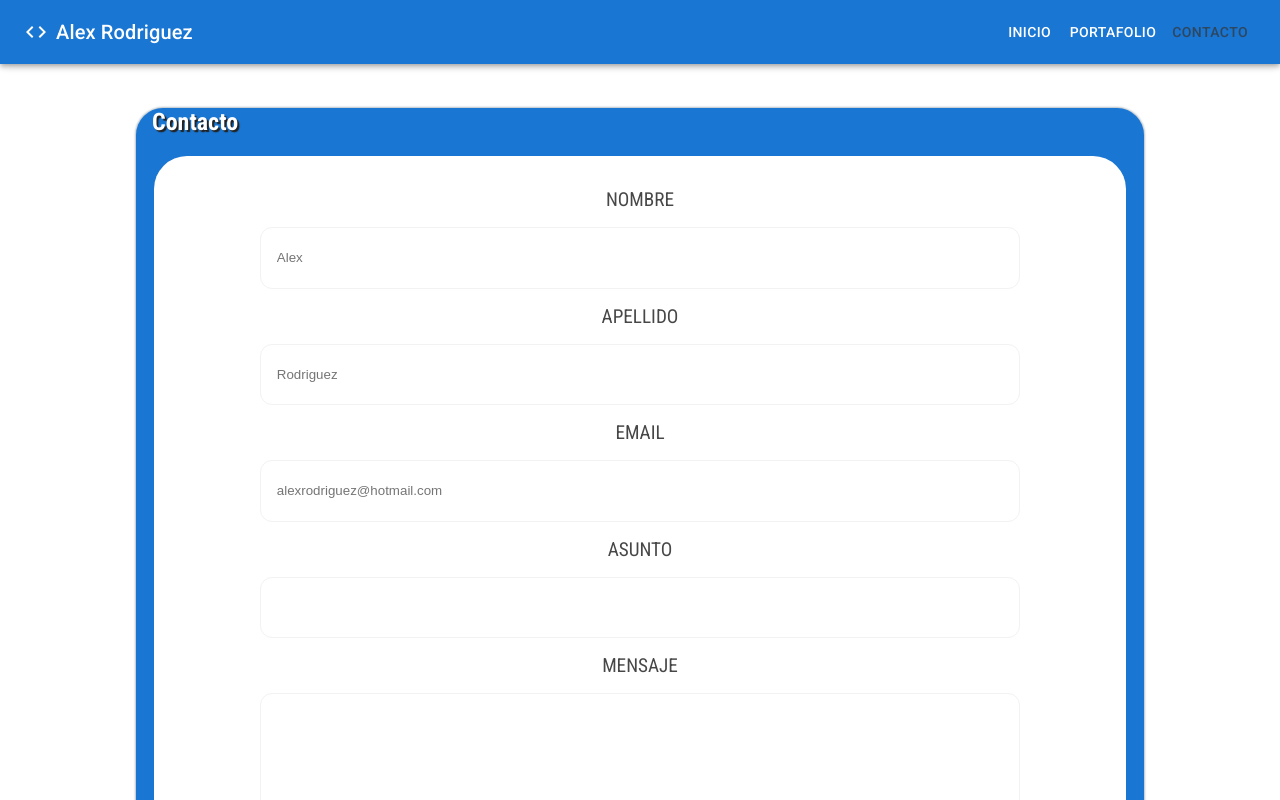
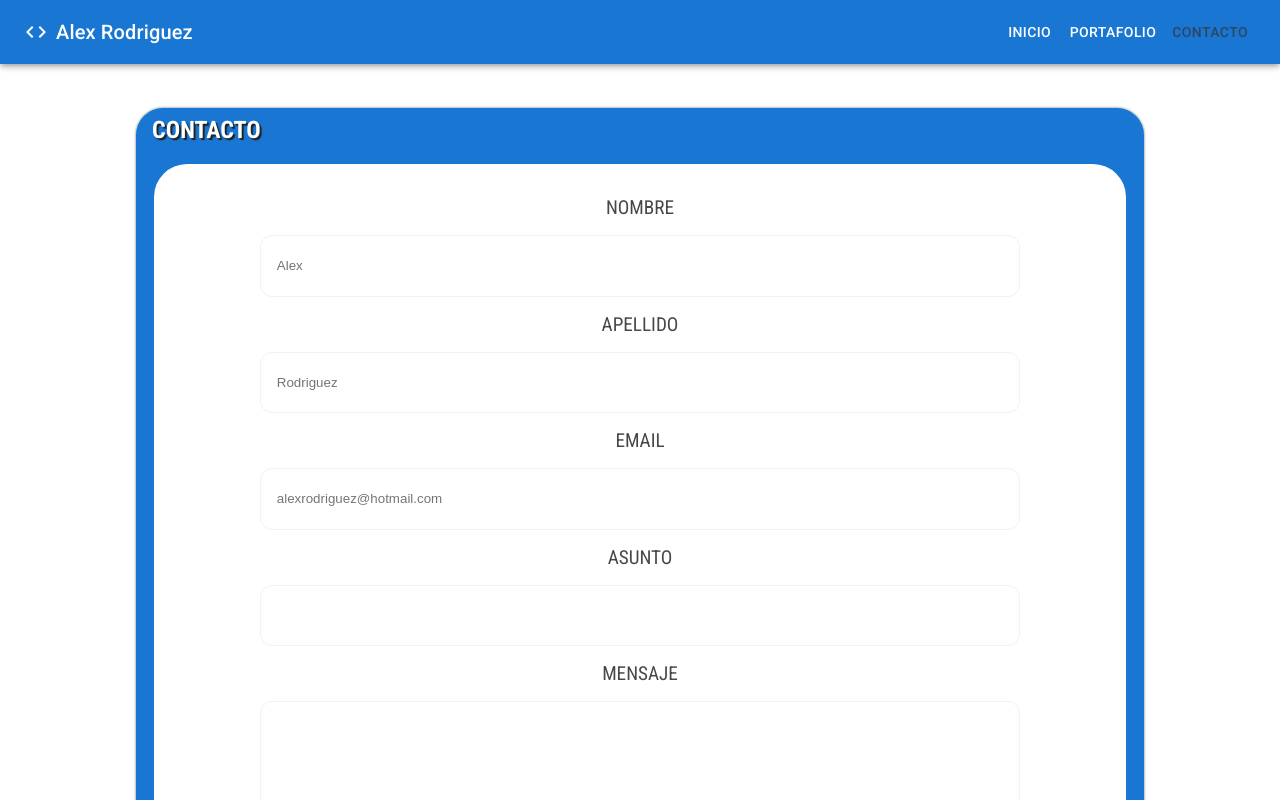
Before and after one commit to AlexAR93/portafolio-with-react, a React (Vite) app: page /contacto in a window 1280 px wide. Shown: the top 800 px of the page. Built offline with nearby package versions, Linux system fonts and the light colour scheme.

Commit message:
changes in H1 styles

```diff
--- a/src/contact/page/Contact.jsx
+++ b/src/contact/page/Contact.jsx
@@ -10,7 +10,7 @@ export const Contact = () => {
   }
 
   return (
-    <section className='page' data-aos="zoom-in">
+    <section className='page contact-main' data-aos="zoom-in">
       <h1 className='heading'>Contacto</h1>
 
       <form onSubmit={handleSubmit} className="card">
--- a/src/contact/page/contact.css
+++ b/src/contact/page/contact.css
@@ -19,6 +19,10 @@
     justify-content: center;
     text-transform: uppercase;
     font-weight: 500;
+}
+.contact-main h1{
+    text-transform: uppercase;
+    padding-top: .5rem;
 }
 .contact__container div{
     width: 100%;
```
